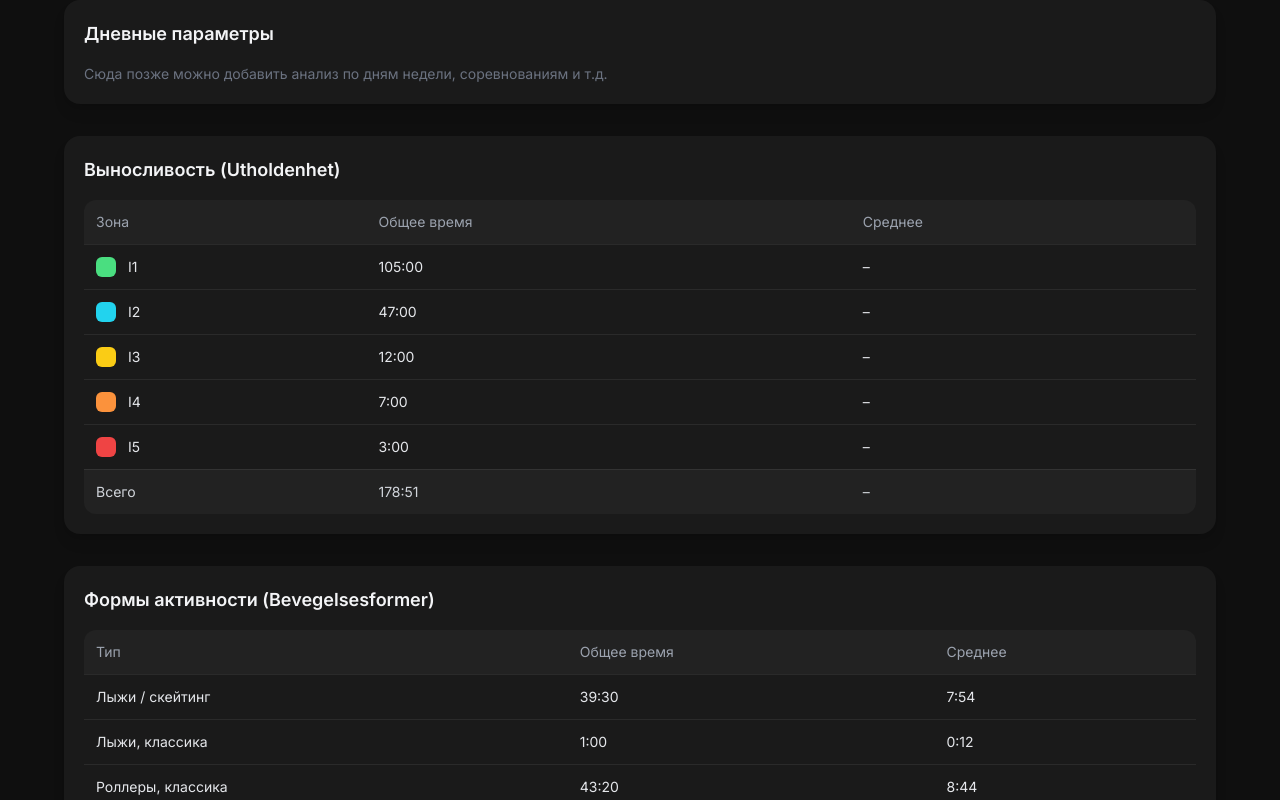
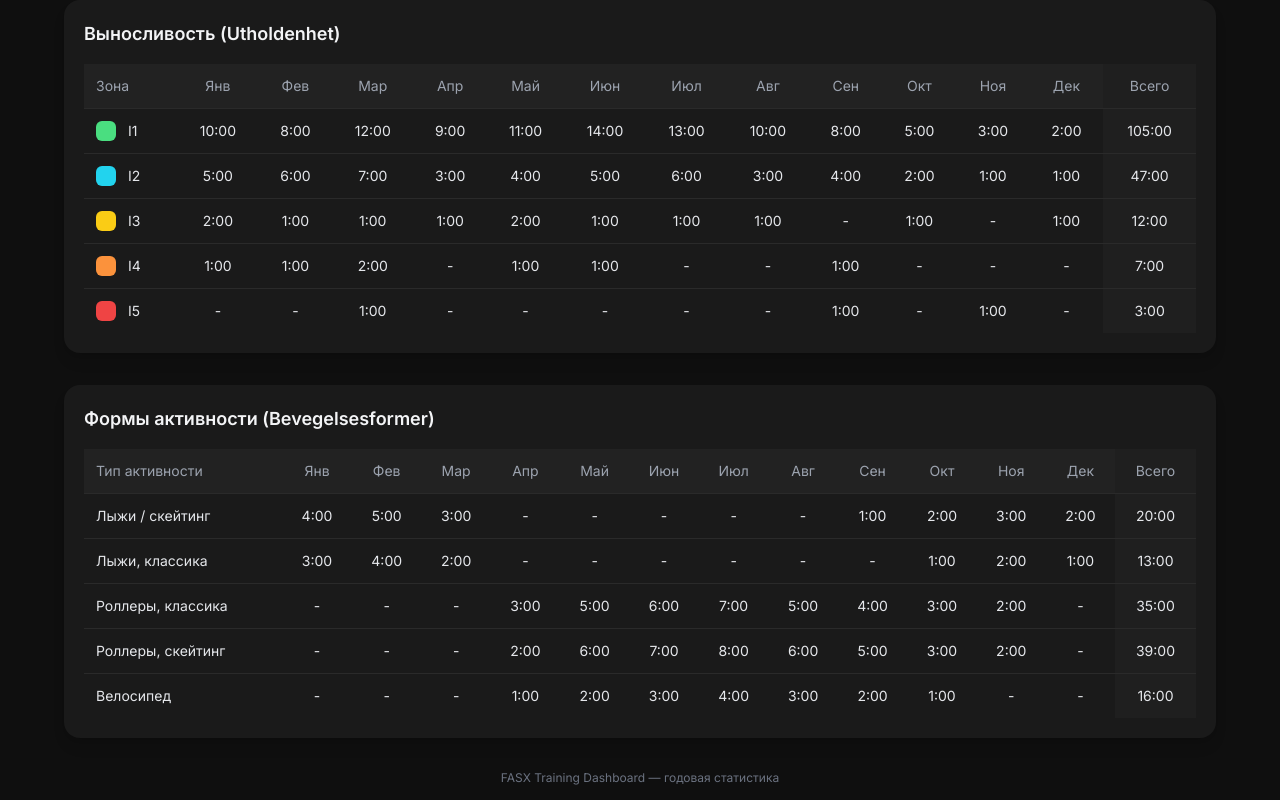
Before and after one commit to mbaliabin/dagbook-test, a React (Vite) app in the folder fasx-frontend/: page /statistics in a window 1280 px wide. Shown: the part 520-1320 px from the top of the page. Built offline with nearby package versions, Linux system fonts and the light colour scheme.

Commit message:
Доработка StatisticsPage.tsx 133

```diff
--- a/fasx-frontend/src/pages/StatisticsPage.tsx
+++ b/fasx-frontend/src/pages/StatisticsPage.tsx
@@ -5,7 +5,6 @@ import {
   XAxis,
   Tooltip,
   ResponsiveContainer,
-  Legend,
 } from "recharts";
 
 export default function StatsPage() {
@@ -15,20 +14,80 @@ export default function StatsPage() {
     time: "178:51",
   };
 
-  const enduranceData = [
-    { zone: "I1", time: 105, color: "#4ade80" },
-    { zone: "I2", time: 47, color: "#22d3ee" },
-    { zone: "I3", time: 12, color: "#facc15" },
-    { zone: "I4", time: 7, color: "#fb923c" },
-    { zone: "I5", time: 3, color: "#ef4444" },
+  const months = [
+    "Янв",
+    "Фев",
+    "Мар",
+    "Апр",
+    "Май",
+    "Июн",
+    "Июл",
+    "Авг",
+    "Сен",
+    "Окт",
+    "Ноя",
+    "Дек",
   ];
 
-  const movementData = [
-    { type: "Лыжи / скейтинг", total: "39:30", avg: "7:54" },
-    { type: "Лыжи, классика", total: "1:00", avg: "0:12" },
-    { type: "Роллеры, классика", total: "43:20", avg: "8:44" },
-    { type: "Роллеры, скейтинг", total: "67:27", avg: "13:29" },
-    { type: "Велосипед", total: "23:36", avg: "4:43" },
+  const enduranceZones = [
+    {
+      zone: "I1",
+      color: "#4ade80",
+      months: [10, 8, 12, 9, 11, 14, 13, 10, 8, 5, 3, 2],
+      total: 105,
+    },
+    {
+      zone: "I2",
+      color: "#22d3ee",
+      months: [5, 6, 7, 3, 4, 5, 6, 3, 4, 2, 1, 1],
+      total: 47,
+    },
+    {
+      zone: "I3",
+      color: "#facc15",
+      months: [2, 1, 1, 1, 2, 1, 1, 1, 0, 1, 0, 1],
+      total: 12,
+    },
+    {
+      zone: "I4",
+      color: "#fb923c",
+      months: [1, 1, 2, 0, 1, 1, 0, 0, 1, 0, 0, 0],
+      total: 7,
+    },
+    {
+      zone: "I5",
+      color: "#ef4444",
+      months: [0, 0, 1, 0, 0, 0, 0, 0, 1, 0, 1, 0],
+      total: 3,
+    },
+  ];
+
+  const movementTypes = [
+    {
+      type: "Лыжи / скейтинг",
+      months: [4, 5, 3, 0, 0, 0, 0, 0, 1, 2, 3, 2],
+      total: 20,
+    },
+    {
+      type: "Лыжи, классика",
+      months: [3, 4, 2, 0, 0, 0, 0, 0, 0, 1, 2, 1],
+      total: 13,
+    },
+    {
+      type: "Роллеры, классика",
+      months: [0, 0, 0, 3, 5, 6, 7, 5, 4, 3, 2, 0],
+      total: 35,
+    },
+    {
+      type: "Роллеры, скейтинг",
+      months: [0, 0, 0, 2, 6, 7, 8, 6, 5, 3, 2, 0],
+      total: 39,
+    },
+    {
+      type: "Велосипед",
+      months: [0, 0, 0, 1, 2, 3, 4, 3, 2, 1, 0, 0],
+      total: 16,
+    },
   ];
 
   const CustomTooltip = ({ active, payload }: any) => {
@@ -44,6 +103,12 @@ export default function StatsPage() {
     return null;
   };
 
+  const enduranceChartData = enduranceZones.map((z) => ({
+    zone: z.zone,
+    time: z.total,
+    color: z.color,
+  }));
+
   return (
     <div className="min-h-screen bg-[#0f0f0f] text-gray-200 p-6">
       <div className="max-w-6xl mx-auto space-y-8">
@@ -54,7 +119,7 @@ export default function StatsPage() {
           </h2>
           <div className="h-64">
             <ResponsiveContainer width="100%" height="100%">
-              <BarChart data={enduranceData} barSize={35}>
+              <BarChart data={enduranceChartData} barSize={35}>
                 <XAxis
                   dataKey="zone"
                   axisLine={false}
@@ -62,16 +127,11 @@ export default function StatsPage() {
                   tick={{ fill: "#888", fontSize: 12 }}
                 />
                 <Tooltip content={<CustomTooltip />} />
-                <Legend />
-                {enduranceData.map((zone) => (
-                  <Bar
-                    key={zone.zone}
-                    dataKey="time"
-                    name={zone.zone}
-                    fill={zone.color}
-                    radius={[8, 8, 0, 0]}
-                  />
+                <Bar dataKey="time" radius={[8, 8, 0, 0]}>
+                  {enduranceChartData.map((entry, index) => (
+                    <cell key={`cell-${index}`} fill={entry.color} />
                   ))}
+                </Bar>
               </BarChart>
             </ResponsiveContainer>
           </div>
@@ -99,94 +159,100 @@ export default function StatsPage() {
           </div>
         </div>
 
-        {/* Section: Dagsparametere */}
-        <div className="bg-[#1a1a1a] p-5 rounded-2xl shadow-lg">
-          <h2 className="text-lg font-semibold text-gray-100 mb-4">
-            Дневные параметры
-          </h2>
-          <div className="text-gray-500 text-sm">
-            <p>Сюда позже можно добавить анализ по дням недели, соревнованиям и т.д.</p>
-          </div>
-        </div>
-
-        {/* Section: Utholdenhet */}
-        <div className="bg-[#1a1a1a] p-5 rounded-2xl shadow-lg">
+        {/* Table: Endurance Zones by Month */}
+        <div className="bg-[#1a1a1a] p-5 rounded-2xl shadow-lg overflow-x-auto">
           <h2 className="text-lg font-semibold text-gray-100 mb-4">
             Выносливость (Utholdenhet)
           </h2>
-          <div className="overflow-hidden rounded-xl">
-            <table className="w-full text-sm border-collapse">
+          <table className="w-full min-w-[900px] text-sm border-collapse">
             <thead>
               <tr className="bg-[#222] text-gray-400 text-left">
-                  <th className="p-3 font-medium">Зона</th>
-                  <th className="p-3 font-medium">Общее время</th>
-                  <th className="p-3 font-medium">Среднее</th>
+                <th className="p-3 font-medium sticky left-0 bg-[#222]">
+                  Зона
+                </th>
+                {months.map((m) => (
+                  <th key={m} className="p-3 font-medium text-center">
+                    {m}
+                  </th>
+                ))}
+                <th className="p-3 font-medium text-center bg-[#1f1f1f]">
+                  Всего
+                </th>
               </tr>
             </thead>
             <tbody>
-                {enduranceData.map((zone) => (
+              {enduranceZones.map((z) => (
                 <tr
-                    key={zone.zone}
+                  key={z.zone}
                   className="border-t border-[#2a2a2a] hover:bg-[#252525]/60 transition"
                 >
-                    <td className="p-3 flex items-center gap-3">
+                  <td className="p-3 flex items-center gap-3 sticky left-0 bg-[#1a1a1a]">
                     <div
                       className="w-5 h-5 rounded-md"
-                        style={{ backgroundColor: zone.color }}
+                      style={{ backgroundColor: z.color }}
                     ></div>
-                      {zone.zone}
+                    {z.zone}
                   </td>
-                    <td className="p-3">{zone.time}:00</td>
-                    <td className="p-3">–</td>
+                  {z.months.map((val, i) => (
+                    <td key={i} className="p-3 text-center">
+                      {val > 0 ? `${val}:00` : "-"}
+                    </td>
+                  ))}
+                  <td className="p-3 text-center font-medium bg-[#1f1f1f]">
+                    {z.total}:00
+                  </td>
                 </tr>
               ))}
-                <tr className="bg-[#222] font-medium text-gray-300 border-t border-[#333]">
-                  <td className="p-3">Всего</td>
-                  <td className="p-3">{totals.time}</td>
-                  <td className="p-3">–</td>
-                </tr>
             </tbody>
           </table>
         </div>
-        </div>
 
-        {/* Section: Bevegelsesformer */}
-        <div className="bg-[#1a1a1a] p-5 rounded-2xl shadow-lg">
+        {/* Table: Activity Types by Month */}
+        <div className="bg-[#1a1a1a] p-5 rounded-2xl shadow-lg overflow-x-auto">
           <h2 className="text-lg font-semibold text-gray-100 mb-4">
             Формы активности (Bevegelsesformer)
           </h2>
-          <div className="overflow-hidden rounded-xl">
-            <table className="w-full text-sm border-collapse">
+          <table className="w-full min-w-[900px] text-sm border-collapse">
             <thead>
               <tr className="bg-[#222] text-gray-400 text-left">
-                  <th className="p-3 font-medium">Тип</th>
-                  <th className="p-3 font-medium">Общее время</th>
-                  <th className="p-3 font-medium">Среднее</th>
+                <th className="p-3 font-medium sticky left-0 bg-[#222]">
+                  Тип активности
+                </th>
+                {months.map((m) => (
+                  <th key={m} className="p-3 font-medium text-center">
+                    {m}
+                  </th>
+                ))}
+                <th className="p-3 font-medium text-center bg-[#1f1f1f]">
+                  Всего
+                </th>
               </tr>
             </thead>
             <tbody>
-                {movementData.map((m) => (
+              {movementTypes.map((m) => (
                 <tr
                   key={m.type}
                   className="border-t border-[#2a2a2a] hover:bg-[#252525]/60 transition"
                 >
-                    <td className="p-3">{m.type}</td>
-                    <td className="p-3">{m.total}</td>
-                    <td className="p-3">{m.avg}</td>
+                  <td className="p-3 sticky left-0 bg-[#1a1a1a]">
+                    {m.type}
+                  </td>
+                  {m.months.map((val, i) => (
+                    <td key={i} className="p-3 text-center">
+                      {val > 0 ? `${val}:00` : "-"}
+                    </td>
+                  ))}
+                  <td className="p-3 text-center font-medium bg-[#1f1f1f]">
+                    {m.total}:00
+                  </td>
                 </tr>
               ))}
-                <tr className="bg-[#222] font-medium text-gray-300 border-t border-[#333]">
-                  <td className="p-3">Всего</td>
-                  <td className="p-3">{totals.time}</td>
-                  <td className="p-3">35:22</td>
-                </tr>
             </tbody>
           </table>
         </div>
-        </div>
 
         <div className="text-xs text-gray-500 text-center mt-6">
-          FASX Training Dashboard — демо-страница статистики
+          FASX Training Dashboard — годовая статистика
         </div>
       </div>
     </div>
```
Lines whose indentation alone changed are shown as unchanged.
